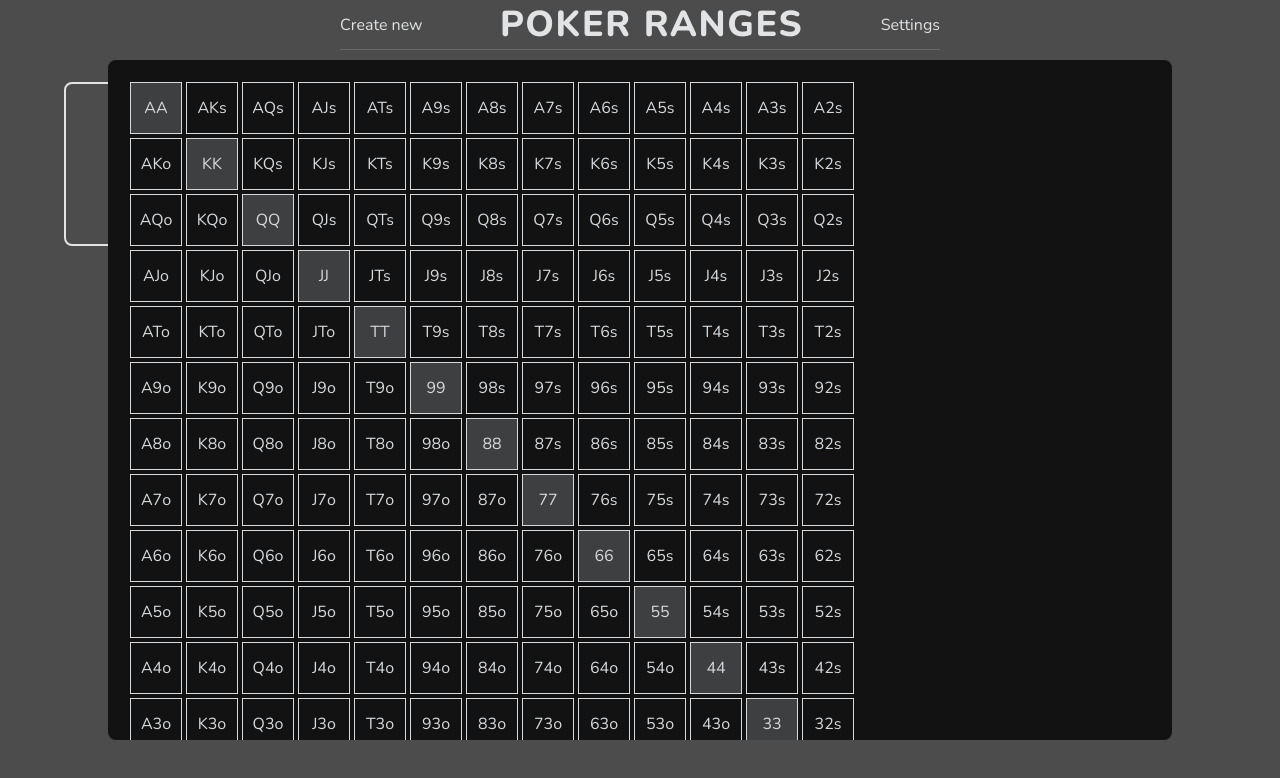
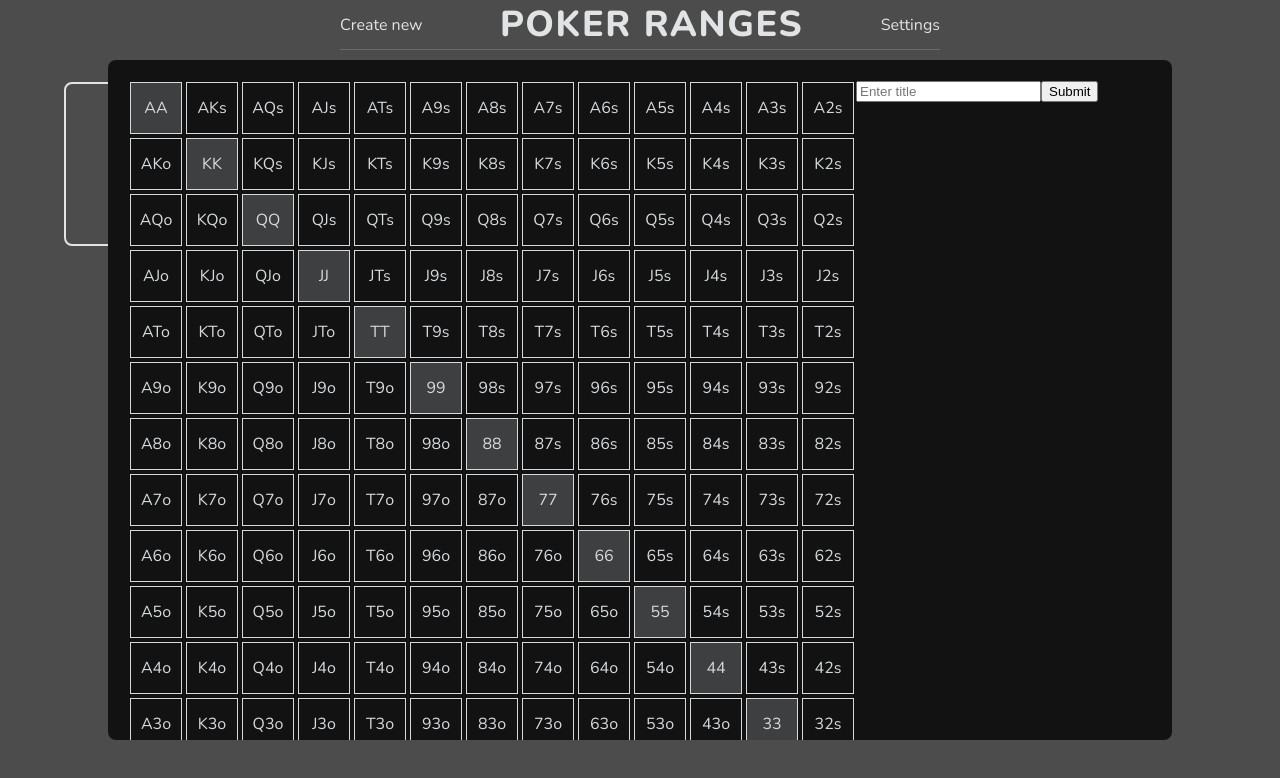
Before and after one commit to mgibby91/poker-ranges-tool, a React (Create React App) app: page / in a window 1280 px wide. Both pictures are taken after a click on the element 186 px from the left and 164 px from the top of the page. Shown: the top 778 px of the page. Built offline with nearby package versions, Linux system fonts and the light colour scheme.

Commit message:
feat: setup basic form for ranges title using react-hook-form

```diff
--- a/package.json
+++ b/package.json
@@ -23,6 +23,7 @@
     "mobx-react-lite": "^3.2.1",
     "react": "^17.0.2",
     "react-dom": "^17.0.2",
+    "react-hook-form": "^7.28.0",
     "react-modal": "^3.14.4",
     "react-scripts": "4.0.3",
     "typescript": "^4.3.2",
--- a/src/components/RangesToolCreate.tsx
+++ b/src/components/RangesToolCreate.tsx
@@ -3,15 +3,30 @@ import { observer } from 'mobx-react';
 import React, { useEffect } from 'react';
 import { useStores } from '../stores';
 import { getAreCardsSame, getCellBg, PlayType } from '../utils';
+import { SubmitHandler, useForm } from 'react-hook-form';
+
+type RangeForm = {
+  title: string;
+};
 
 const RangesToolCreate = observer(() => {
   const { rangesStore } = useStores();
+  const {
+    register,
+    handleSubmit,
+    // formState: { errors },
+  } = useForm<RangeForm>();
 
   useEffect(() => {
     rangesStore.createNewRange();
   }, [rangesStore]);
 
+  const onSubmitNewRange: SubmitHandler<RangeForm> = (data) => {
+    console.log({ data });
+  };
+
   return (
+    <MainWrapper>
       <RangesWrapper>
         {rangesStore.newRange.map((row, rowIndex) => {
           return (
@@ -33,8 +48,22 @@ const RangesToolCreate = observer(() => {
           );
         })}
       </RangesWrapper>
+      <UserActionsWrapper>
+        <RangesTitleForm onSubmit={handleSubmit(onSubmitNewRange)}>
+          <input
+            placeholder='Enter title'
+            {...(register('title'), { required: true })}
+          />
+          <input type='submit' />
+        </RangesTitleForm>
+      </UserActionsWrapper>
+    </MainWrapper>
   );
 });
+
+const MainWrapper = styled.div`
+  display: flex;
+`;
 
 const RangesWrapper = styled.div`
   display: flex;
@@ -62,4 +91,8 @@ const Cell = styled.div<{ areCardsSame: boolean; playType: PlayType }>`
   }
 `;
 
+const UserActionsWrapper = styled.div``;
+
+const RangesTitleForm = styled.form``;
+
 export default RangesToolCreate;
--- a/src/stores/ranges-store.ts
+++ b/src/stores/ranges-store.ts
@@ -1,4 +1,3 @@
-import { create } from 'domain';
 import { action, makeAutoObservable, observable } from 'mobx';
 import { createRangesArray, PlayType, RangesProperties } from '../utils';
 
```
Also changed, not shown: 1 other file (tests, documents, lock files or other folders). Lines whose indentation alone changed are shown as unchanged.
